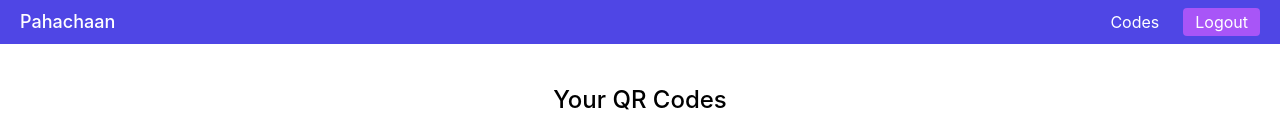
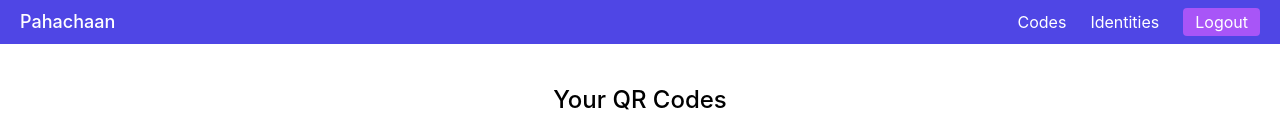
Before and after one commit to takshch/pahachaan, a Next.js app in the folder frontend/: page /codes in a window 1280 px wide. Shown: the top 134 px of the page. Built offline with nearby package versions, Linux system fonts and the light colour scheme.

Commit message:
Adds Identities link in Navbar

```diff
--- a/frontend/components/Navbar.tsx
+++ b/frontend/components/Navbar.tsx
@@ -1,10 +1,21 @@
+import Link from 'next/link';
+
 function Navbar() {
   return (
     <div className="flex items-center px-5 py-2 bg-indigo-600 text-white border-none">
       <span className="mr-auto font-medium text-lg">Pahachaan</span>
       <nav>
         <ul className="flex items-center gap-6">
-          <li>Codes</li>
+          <li>
+            <Link href="/codes">
+              <a>Codes</a>
+            </Link>
+          </li>
+          <li>
+            <Link href="/identities">
+              <a>Identities</a>
+            </Link>
+          </li>
           <li>
             <button className="bg-purple-500 px-3 py-0.5 rounded">
               Logout
```
